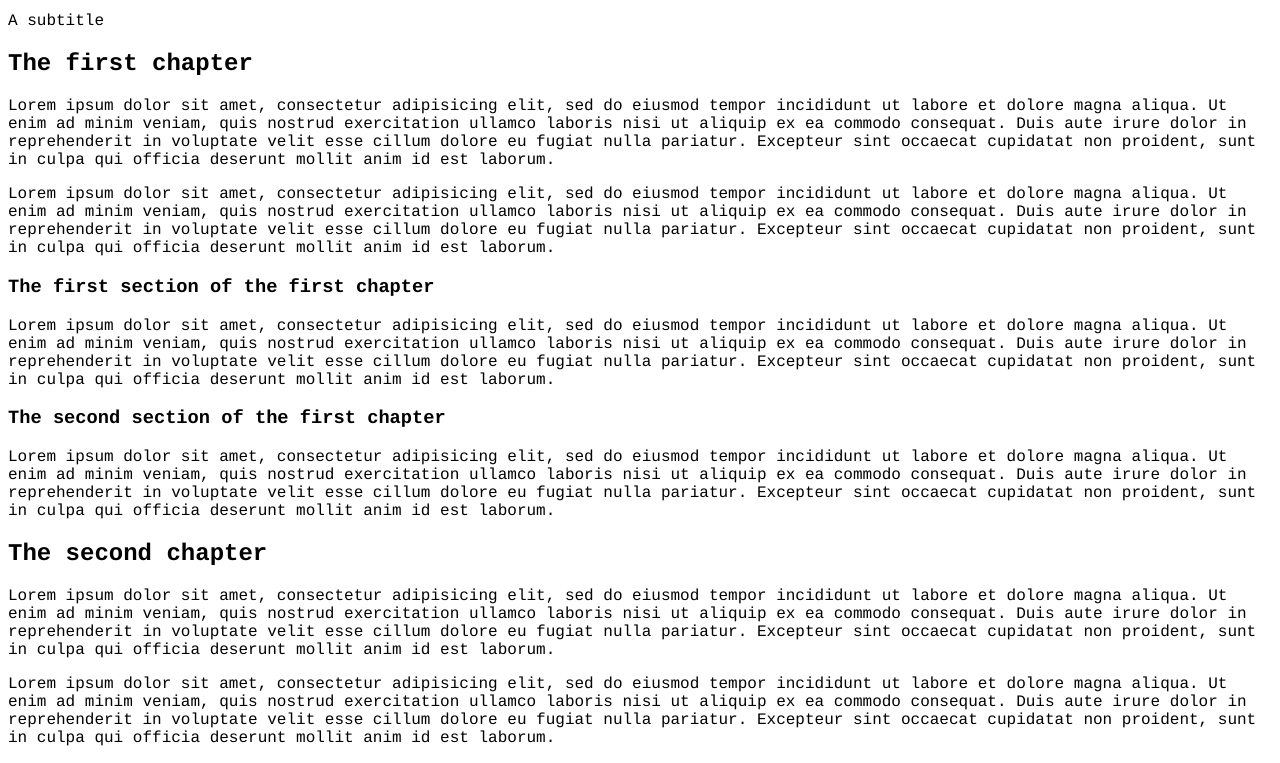
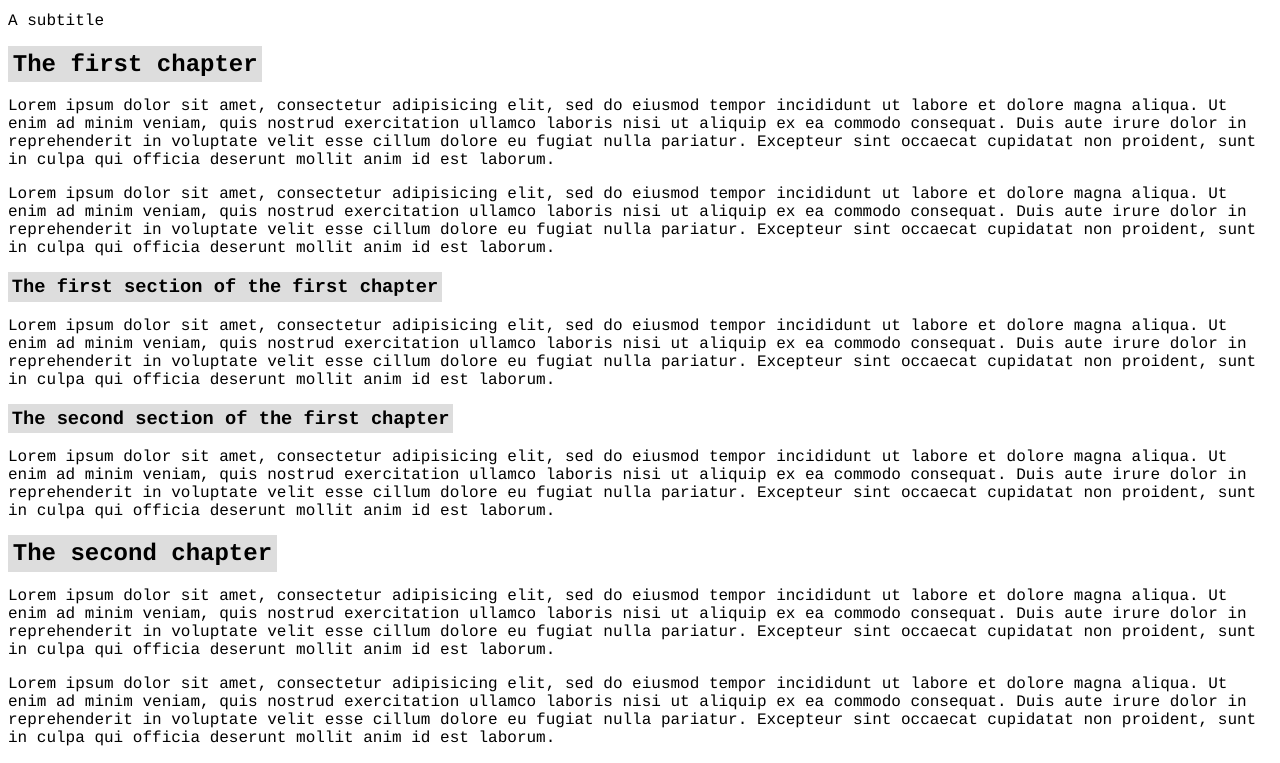
Before and after one commit to nbrignol/bookml, a website: page sample/output.html in a window 1280 px wide. Shown: the part 54-817 px from the top of the page. Drawn offline with Linux system fonts and the light colour scheme.

Commit message:
Added classes

```diff
--- a/index.js
+++ b/index.js
@@ -35,6 +35,8 @@ exports.BookML = function() {
 
              element.innerHTML = "";
              element.appendChild(span);
+             element.classList.add("heading");
+             element.classList.add("heading-" + element.tagName);
 
         }
 
--- a/sample/output.html
+++ b/sample/output.html
@@ -2,10 +2,10 @@
     font-family: Courier;
 }
 
-h1 span {
+.heading span {
     background: #dddddd;
     padding: 0.2em;
-}</style></head><body><h1><span>The title of the book</span></h1><p>A subtitle</p><h2><span>The first chapter </span></h2><p>Lorem ipsum dolor sit amet, consectetur adipisicing elit, sed do eiusmod
+}</style></head><body><h1 class="heading heading-H1"><span>The title of the book</span></h1><p>A subtitle</p><h2 class="heading heading-H2"><span>The first chapter </span></h2><p>Lorem ipsum dolor sit amet, consectetur adipisicing elit, sed do eiusmod
 tempor incididunt ut labore et dolore magna aliqua. Ut enim ad minim veniam,
 quis nostrud exercitation ullamco laboris nisi ut aliquip ex ea commodo
 consequat. Duis aute irure dolor in reprehenderit in voluptate velit esse
@@ -15,17 +15,17 @@ tempor incididunt ut labore et dolore magna aliqua. Ut enim ad minim veniam,
 quis nostrud exercitation ullamco laboris nisi ut aliquip ex ea commodo
 consequat. Duis aute irure dolor in reprehenderit in voluptate velit esse
 cillum dolore eu fugiat nulla pariatur. Excepteur sint occaecat cupidatat non
-proident, sunt in culpa qui officia deserunt mollit anim id est laborum.</p><h3><span>The first section of the first chapter</span></h3><p>Lorem ipsum dolor sit amet, consectetur adipisicing elit, sed do eiusmod
+proident, sunt in culpa qui officia deserunt mollit anim id est laborum.</p><h3 class="heading heading-H3"><span>The first section of the first chapter</span></h3><p>Lorem ipsum dolor sit amet, consectetur adipisicing elit, sed do eiusmod
 tempor incididunt ut labore et dolore magna aliqua. Ut enim ad minim veniam,
 quis nostrud exercitation ullamco laboris nisi ut aliquip ex ea commodo
 consequat. Duis aute irure dolor in reprehenderit in voluptate velit esse
 cillum dolore eu fugiat nulla pariatur. Excepteur sint occaecat cupidatat non
-proident, sunt in culpa qui officia deserunt mollit anim id est laborum.</p><h3><span>The second section of the first chapter</span></h3><p>Lorem ipsum dolor sit amet, consectetur adipisicing elit, sed do eiusmod
+proident, sunt in culpa qui officia deserunt mollit anim id est laborum.</p><h3 class="heading heading-H3"><span>The second section of the first chapter</span></h3><p>Lorem ipsum dolor sit amet, consectetur adipisicing elit, sed do eiusmod
 tempor incididunt ut labore et dolore magna aliqua. Ut enim ad minim veniam,
 quis nostrud exercitation ullamco laboris nisi ut aliquip ex ea commodo
 consequat. Duis aute irure dolor in reprehenderit in voluptate velit esse
 cillum dolore eu fugiat nulla pariatur. Excepteur sint occaecat cupidatat non
-proident, sunt in culpa qui officia deserunt mollit anim id est laborum.</p><h2><span>The second chapter</span></h2><p>Lorem ipsum dolor sit amet, consectetur adipisicing elit, sed do eiusmod
+proident, sunt in culpa qui officia deserunt mollit anim id est laborum.</p><h2 class="heading heading-H2"><span>The second chapter</span></h2><p>Lorem ipsum dolor sit amet, consectetur adipisicing elit, sed do eiusmod
 tempor incididunt ut labore et dolore magna aliqua. Ut enim ad minim veniam,
 quis nostrud exercitation ullamco laboris nisi ut aliquip ex ea commodo
 consequat. Duis aute irure dolor in reprehenderit in voluptate velit esse
--- a/sample/sample.css
+++ b/sample/sample.css
@@ -2,7 +2,7 @@ body {
     font-family: Courier;
 }
 
-h1 span {
+.heading span {
     background: #dddddd;
     padding: 0.2em;
 }
```
